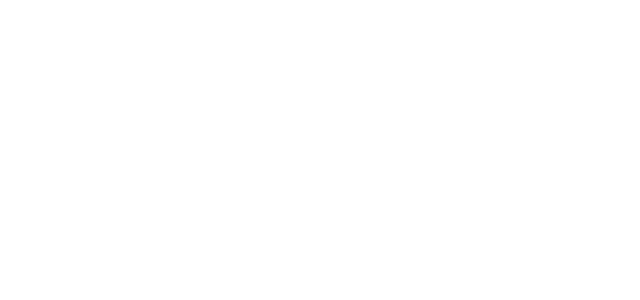
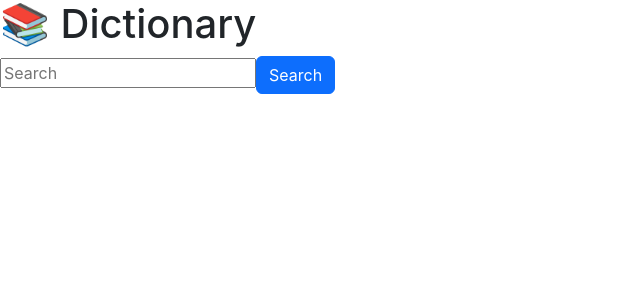
Before and after one commit to Mik0402/dictionary, a React (Create React App) app: page / in a window 1280 px wide. Shown: the top 300 px of the page, without its empty margins (0-640 px from the left). Built offline with nearby package versions, Linux system fonts and the light colour scheme.

Commit message:
Added initial structure

```diff
--- a/src/App.js
+++ b/src/App.js
@@ -4,7 +4,9 @@
   return (
     <div className="App">
       <header className="App-header">
-
+        <h1>📚 Dictionary</h1>
+        <input placeholder='Search' />
+        <button type="Submit" className="btn btn-primary">Search</button>
       </header>
     </div>
   );
```
